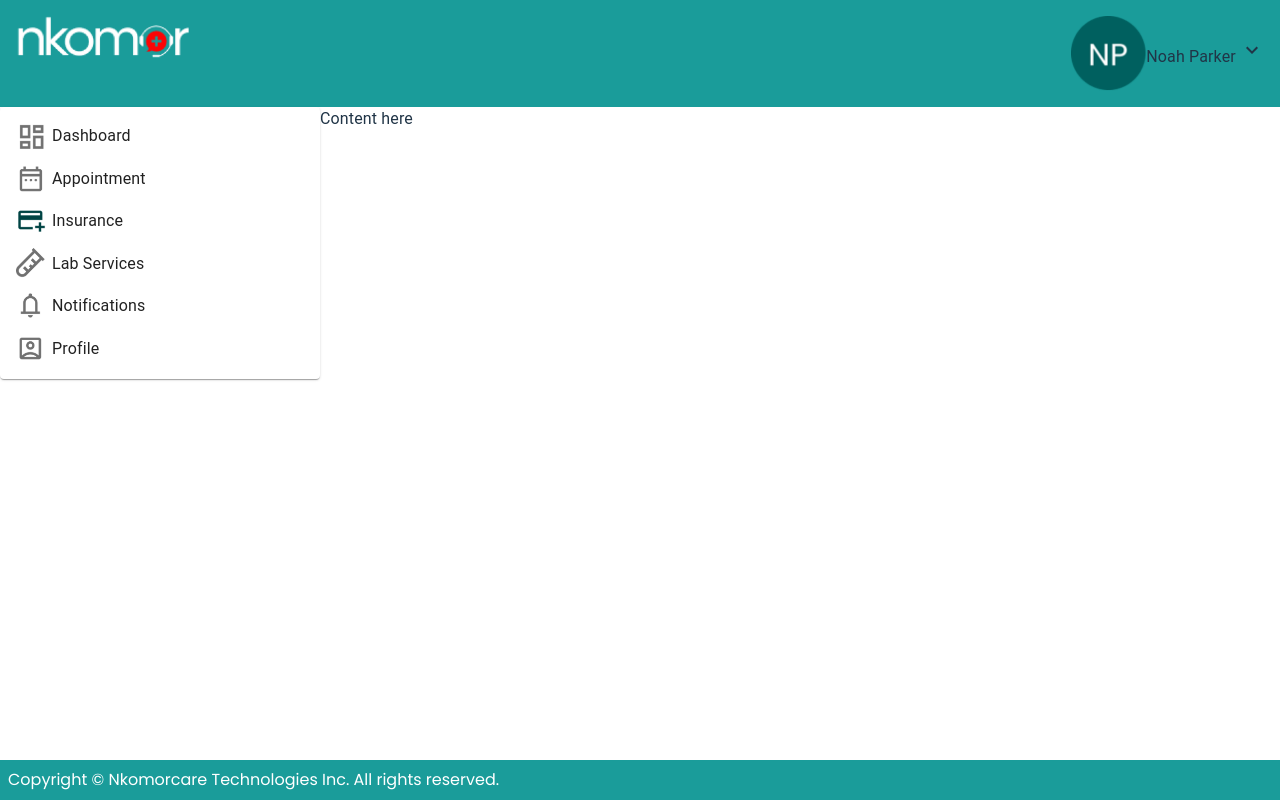
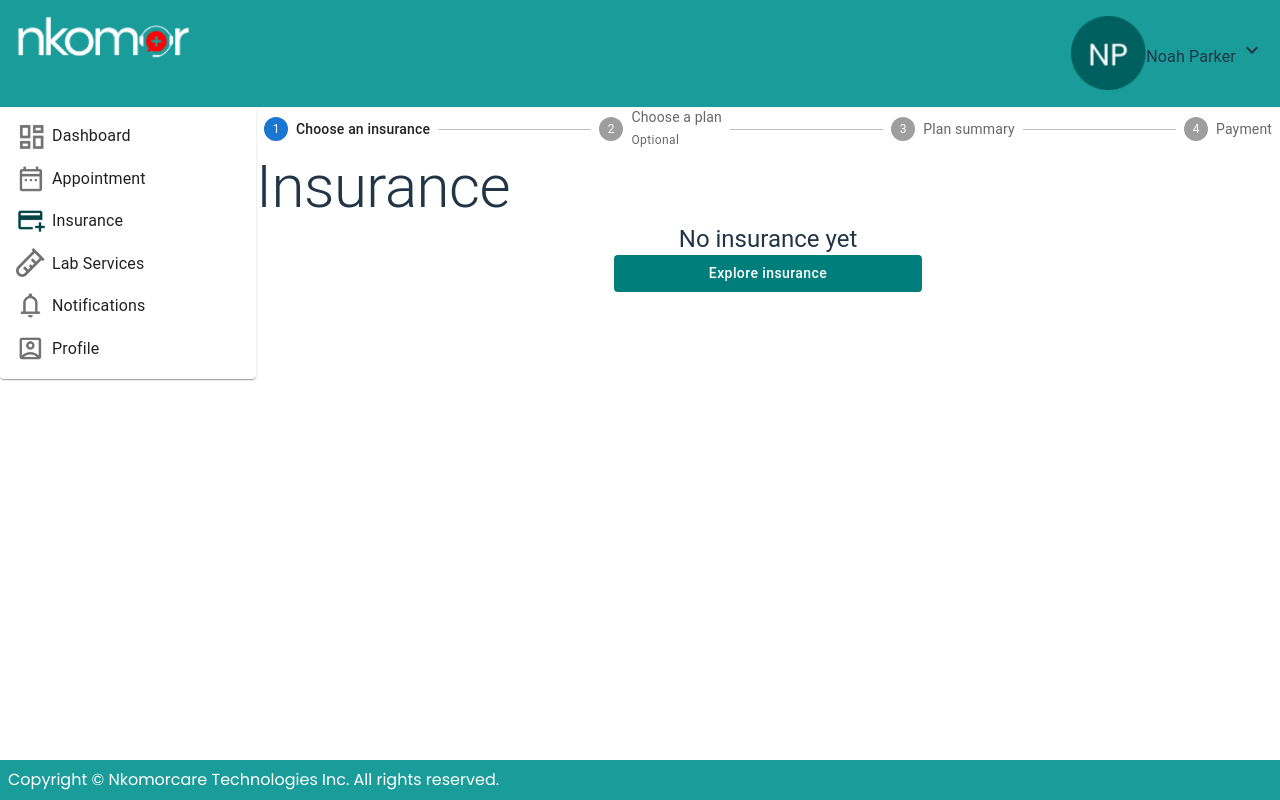
Before and after one commit to KMace/nkomor-health-frontend, a React (Vite) app in the folder vite-project/: page / in a window 1280 px wide. Built offline with nearby package versions, Linux system fonts and the light colour scheme.

Commit message:
Insurance stepper - start

```diff
--- a/vite-project/src/App.tsx
+++ b/vite-project/src/App.tsx
@@ -6,6 +6,7 @@ import Footer from './Footer'
 import Sidebar from './Sidebar'
 import { Box, Typography } from '@mui/material'
 import Header from './Header'
+import Insurance from './Insurance'
 
 function App() {
   const [count, setCount] = useState(0)
@@ -15,7 +16,7 @@ function App() {
       <Header />
       <Box sx={{'display':'flex'}}>
         <Sidebar />
-        <Typography>Content here</Typography>
+        <Insurance />
       </Box>
       <Footer />
     </Box>
--- /dev/null
+++ b/vite-project/src/Insurance/index.tsx
@@ -0,0 +1,19 @@
+import { Box, Button, Typography } from "@mui/material";
+import InsuranceStepper from "../InsuranceStepper";
+
+function Insurance() {
+  return (
+    <>
+      <Box sx={{width:'100%'}}>
+        <InsuranceStepper />
+        <Typography variant='h2'>Insurance</Typography>
+        <Box sx={{'display': 'flex', 'alignItems':'center', 'flexDirection':'column'}}>
+          <Typography variant='h5'>No insurance yet</Typography>
+          <Button sx={{'color':'white', 'backgroundColor':'#007E7C', 'textTransform': 'none', width:'100%', 'maxWidth':'30%'}}>Explore insurance</Button>
+        </Box>
+      </Box>
+    </>
+  )
+}
+
+export default Insurance;
--- /dev/null
+++ b/vite-project/src/InsuranceStepper/index.tsx
@@ -0,0 +1,76 @@
+import Stepper from '@mui/material/Stepper';
+import Step from '@mui/material/Step';
+import StepLabel from '@mui/material/StepLabel';
+import { useState } from 'react';
+import { Typography } from '@mui/material';
+
+const steps = ['Choose an insurance', 'Choose a plan', 'Plan summary', 'Payment'];
+
+function InsuranceStepper() {
+  const [activeStep, setActiveStep] = useState(0);
+  const [skipped, setSkipped] = useState(new Set<number>());
+
+  const isStepOptional = (step: number) => {
+    return step === 1;
+  };
+
+  const isStepSkipped = (step: number) => {
+    return skipped.has(step);
+  };
+
+  const handleNext = () => {
+    let newSkipped = skipped;
+    if (isStepSkipped(activeStep)) {
+      newSkipped = new Set(newSkipped.values());
+      newSkipped.delete(activeStep);
+    }
+
+    setActiveStep((prevActiveStep) => prevActiveStep + 1);
+    setSkipped(newSkipped);
+  };
+
+  const handleBack = () => {
+    setActiveStep((prevActiveStep) => prevActiveStep - 1);
+  };
+
+  const handleSkip = () => {
+    if (!isStepOptional(activeStep)) {
+      // You probably want to guard against something like this,
+      // it should never occur unless someone's actively trying to break something.
+      throw new Error("You can't skip a step that isn't optional.");
+    }
+
+    setActiveStep((prevActiveStep) => prevActiveStep + 1);
+    setSkipped((prevSkipped) => {
+      const newSkipped = new Set(prevSkipped.values());
+      newSkipped.add(activeStep);
+      return newSkipped;
+    });
+  };
+
+  return (
+    <Stepper activeStep={activeStep}>
+        {steps.map((label, index) => {
+          const stepProps: { completed?: boolean } = {};
+          const labelProps: {
+            optional?: React.ReactNode;
+          } = {};
+          if (isStepOptional(index)) {
+            labelProps.optional = (
+              <Typography variant="caption">Optional</Typography>
+            );
+          }
+          if (isStepSkipped(index)) {
+            stepProps.completed = false;
+          }
+          return (
+            <Step key={label} {...stepProps}>
+              <StepLabel {...labelProps}>{label}</StepLabel>
+            </Step>
+          );
+        })}
+      </Stepper>
+  )
+}
+
+export default InsuranceStepper;
--- a/vite-project/src/index.css
+++ b/vite-project/src/index.css
@@ -40,14 +40,6 @@ button {
   font-family: inherit;
   background-color: #1a1a1a;
   cursor: pointer;
-  transition: border-color 0.25s;
-}
-button:hover {
-  border-color: #646cff;
-}
-button:focus,
-button:focus-visible {
-  outline: 4px auto -webkit-focus-ring-color;
 }
 
 @media (prefers-color-scheme: light) {
```
